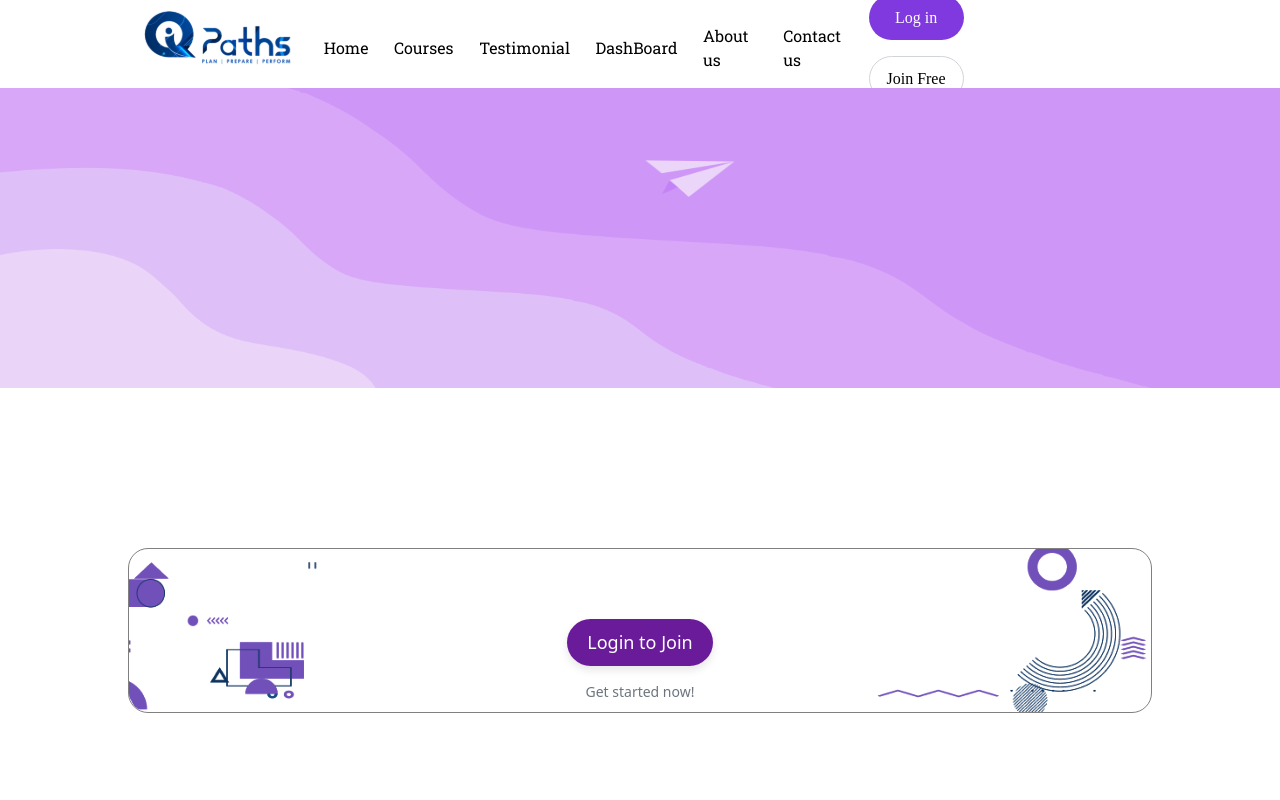
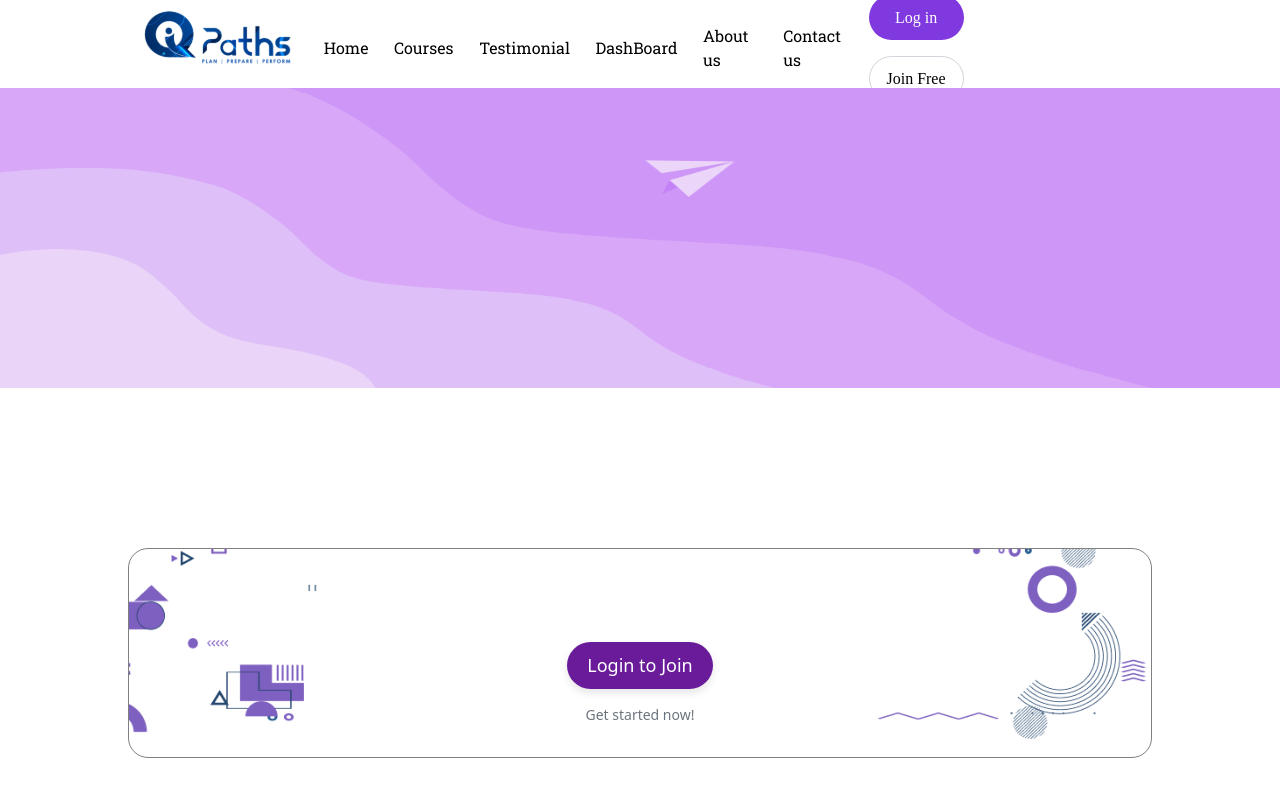
Before and after one commit to ITISH7/iqpathsquizFrontend, a React (Vite) app: page / in a window 1280 px wide. Shown: the top 800 px of the page. Built offline with nearby package versions, Linux system fonts and the light colour scheme; a web font is replaced by a local one.

Commit message:
bug fixes

```diff
--- a/src/componets/AddBlock/AddBlock.jsx
+++ b/src/componets/AddBlock/AddBlock.jsx
@@ -5,7 +5,7 @@ const AddBlock = () => {
     return (
         <div className={styles.loginContainer}>
             <div className={styles.backgroundShapes}>
-                <img src="src\assets\AdblockBg.png" alt="Background Shapes" />
+
             </div>
             <div className={styles.loginDiv}>
                 <button className={styles.loginButton}>
--- a/src/componets/AddBlock/Addblock.module.css
+++ b/src/componets/AddBlock/Addblock.module.css
@@ -8,6 +8,7 @@
     position: relative;
     margin: 10rem auto;
     width: 80%;
+    height: 210px;
 }
 
 
```
